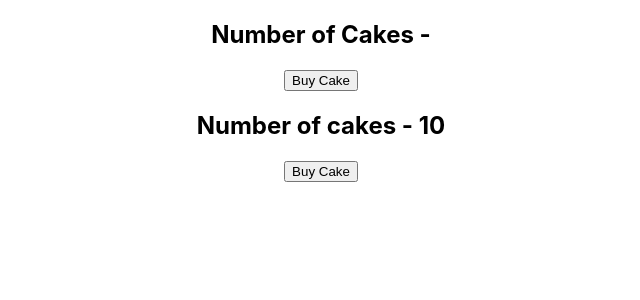
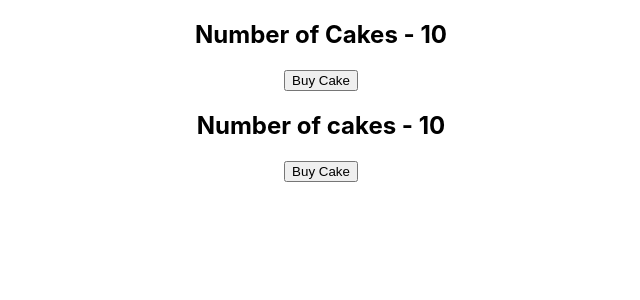
Before and after one commit to ndangohmofor/react-redux-demo, a React (Create React App) app: page / in a window 1280 px wide. Shown: the top 300 px of the page, without its empty margins (319-959 px from the left). Built offline with nearby package versions, Linux system fonts and the light colour scheme.

Commit message:
update the way to access cake from the state

```diff
--- a/src/components/HookscakeContainer.js
+++ b/src/components/HookscakeContainer.js
@@ -4,7 +4,7 @@ import { buyCake } from "../redux";
 
 const HookscakeContainer = () => {
   const numOfCakes = useSelector((state) => {
-    return state.numOfCakes;
+    return state.cake.numOfCakes;
   });
   const dispatch = useDispatch();
   return (
```
